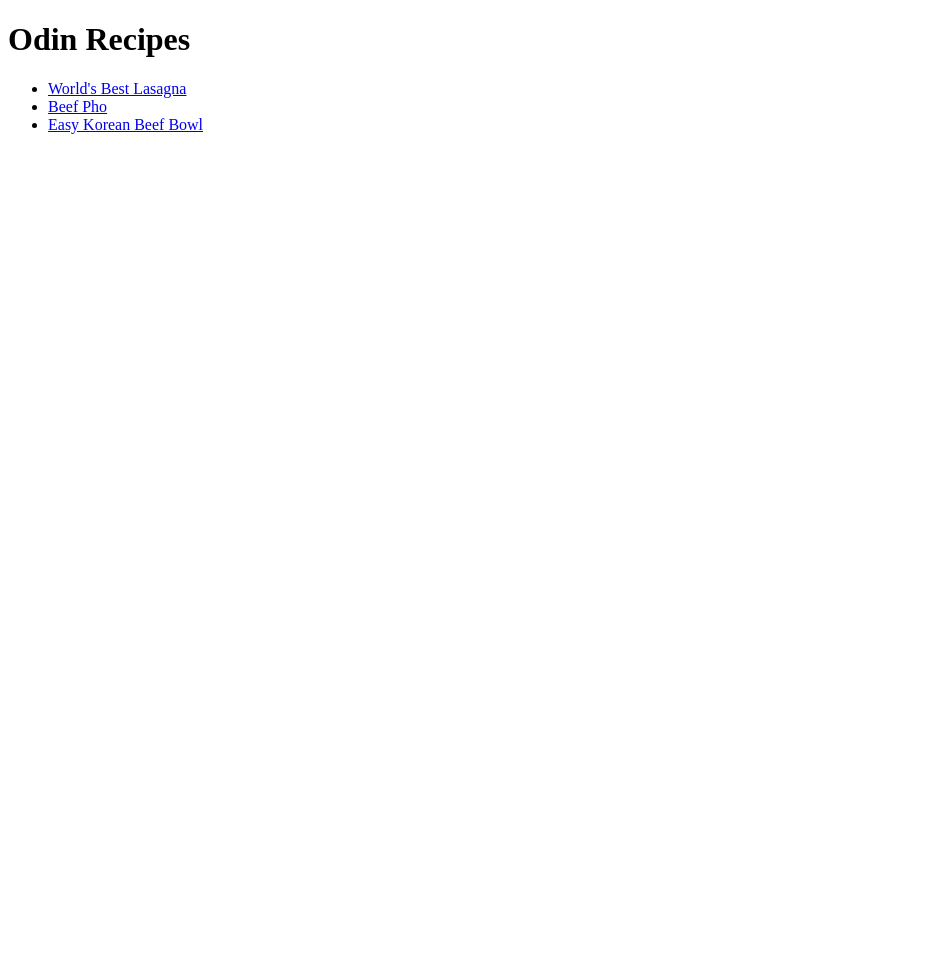
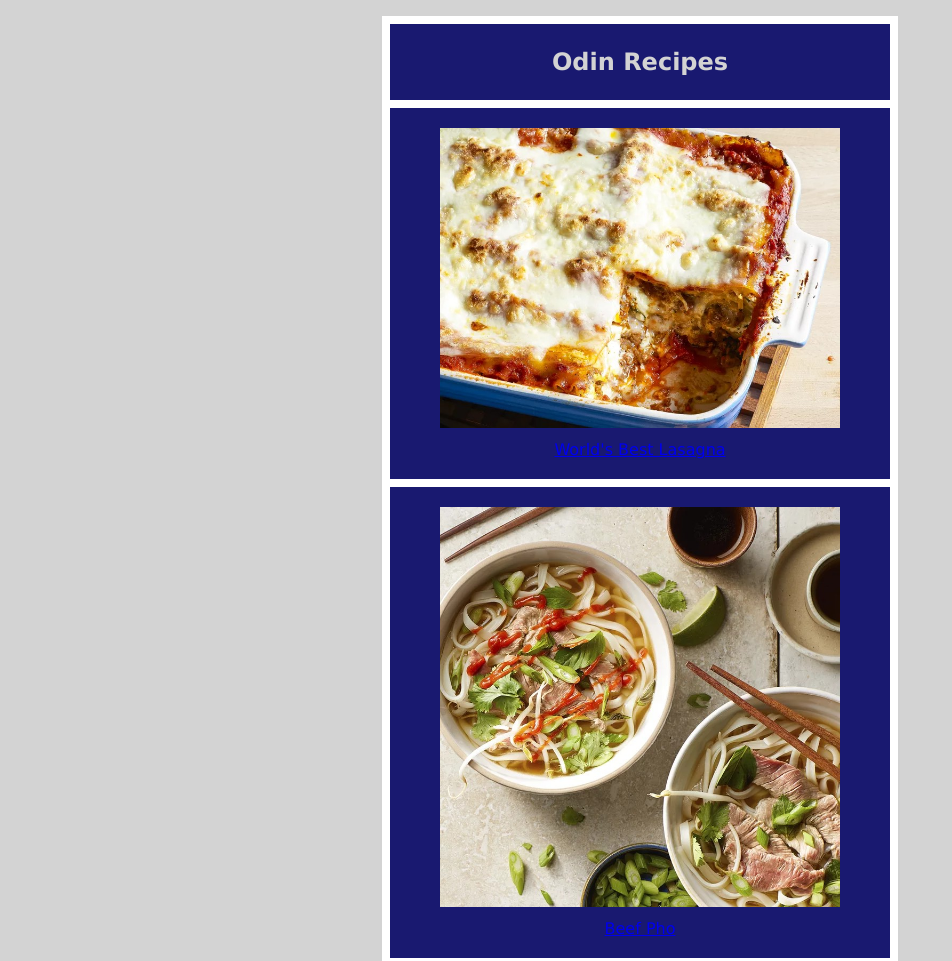
Before and after one commit to courtneytruong/Odin-Recipes, a plain HTML site: page index.html in a window 1280 px wide. Shown: the top 961 px of the page, without its empty margins (0-952 px from the left). Before the commit the page ends 800 px from the top, so only its background shows below. Drawn offline with Linux system fonts and the light colour scheme.

Commit message:
added css for index page

```diff
--- a/index.html
+++ b/index.html
@@ -3,13 +3,23 @@
     <head>
         <meta charset="UTF-8">
         <title>Odin Recipes</title>
+        <link rel="stylesheet" href="./styles.css">
     </head>
-    <body>
-        <h1>Odin Recipes</h1>
-        <ul>
-            <li><a href="recipes/worldsbestlasagna.html">World's Best Lasagna</a></li>
-            <li><a href="recipes/beefpho.html">Beef Pho</a></li>
-            <li><a href="recipes/easykoreanbeefbowl.html">Easy Korean Beef Bowl</a></li>
-        </ul>
+    <body class="body">
+        <div class="index-card">
+        <div id="title"><h1>Odin Recipes</h1></div>
+        <div id="worlds-best-lasagna-index">
+            <img src="./images/worldsbestlasagna.png" width="400" height="auto" alt="World's Best Lasagna Photo">
+            <a href="recipes/worldsbestlasagna.html">World's Best Lasagna</a>
+        </div>
+        <div id="beef-pho-index">
+            <img src="./images/beefpho.png" width="400" height="auto" alt="Beef Pho Photo">
+            <a href="recipes/beefpho.html">Beef Pho</a>
+        </div>
+        <div id="easy-korean-beef-bowl-index">
+            <img src="./images/easykoreanbeefbowl.jpg" width="400" height="auto" alt="Easy Korean Beef Bowl Photo">
+            <a href="recipes/easykoreanbeefbowl.html">Easy Korean Beef Bowl</a>
+        </div>
+        </div>
     </body>
 </html>
--- /dev/null
+++ b/styles.css
@@ -0,0 +1,55 @@
+.body {
+    background: #D3D3D3;
+    font-family: Verdana, Geneva, Tahoma, sans-serif
+ }
+
+.index-card{
+    background-color: #ffffff;
+    width: 500px;
+    padding: 8px;
+    margin:  16px auto;
+}
+
+#title{
+    background-color: #191970;
+    color: #D3D3D3;
+    font-size: 12px;
+    text-align: center;
+    padding: 8px;
+    margin-bottom: 8px;
+}
+
+#worlds-best-lasagna-index{
+    background-color: #191970;
+    padding: 20px ;
+    color: #D3D3D3;
+    text-align: center;
+    margin-bottom: 8px;
+}
+
+#beef-pho-index{
+    background-color: #191970;
+    padding: 20px;
+    color: #D3D3D3;
+    text-align: center;
+    margin-bottom: 8px;
+}
+
+#easy-korean-beef-bowl-index{
+    background-color: #191970;
+    padding: 20px;
+    color: #D3D3D3;
+    text-align: center;
+}
+
+a:link{
+    display: block;
+    padding-top: 8px;
+}
+a:visited{
+    color:#D3D3D3
+}
+
+a:hover{
+    color: #C0C0C0;
+}
```
Also changed, not shown: recipes/beefpho.html (+2 -1 lines), recipes/easykoreanbeefbowl.html (+2 -1 lines), recipes/worldsbestlasagna.html (+2 -1 lines).
